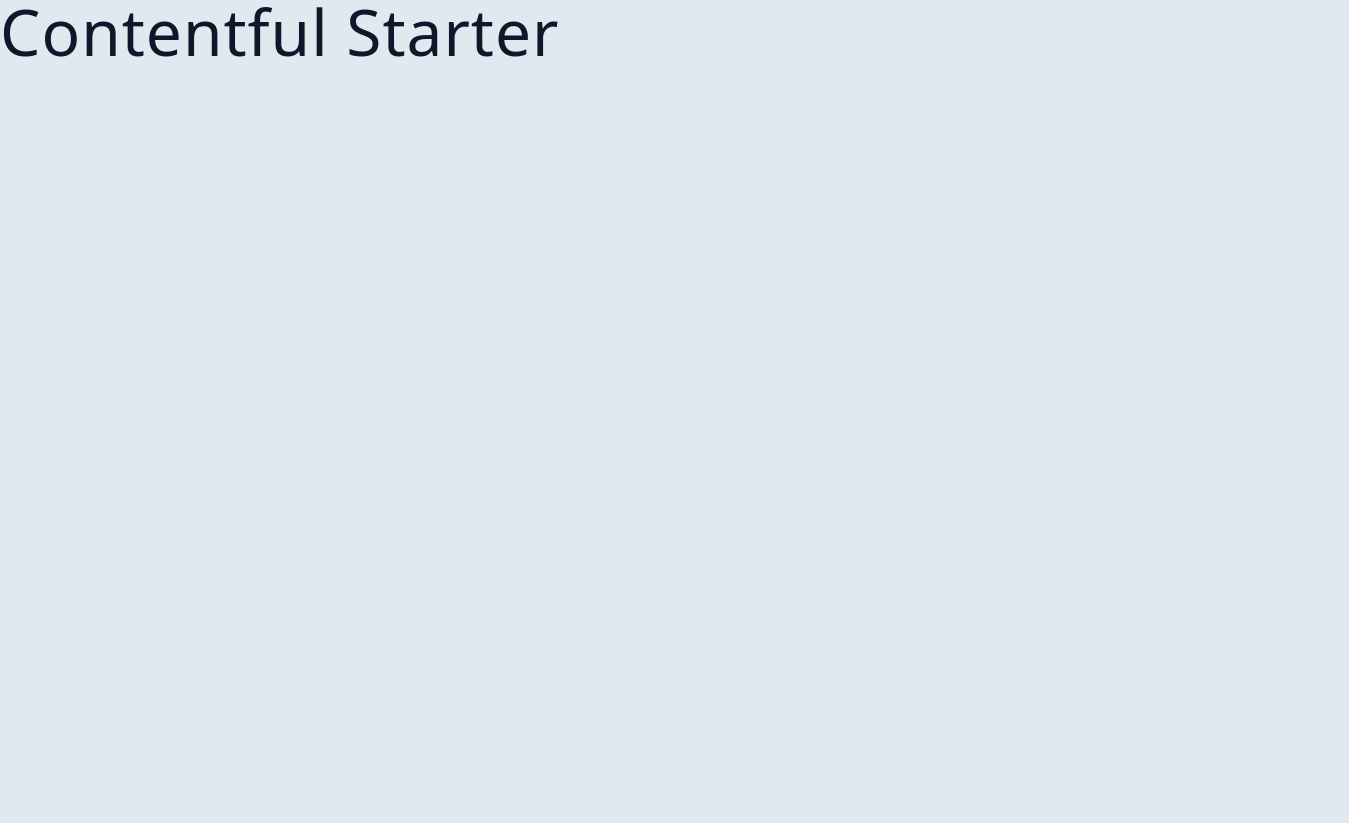
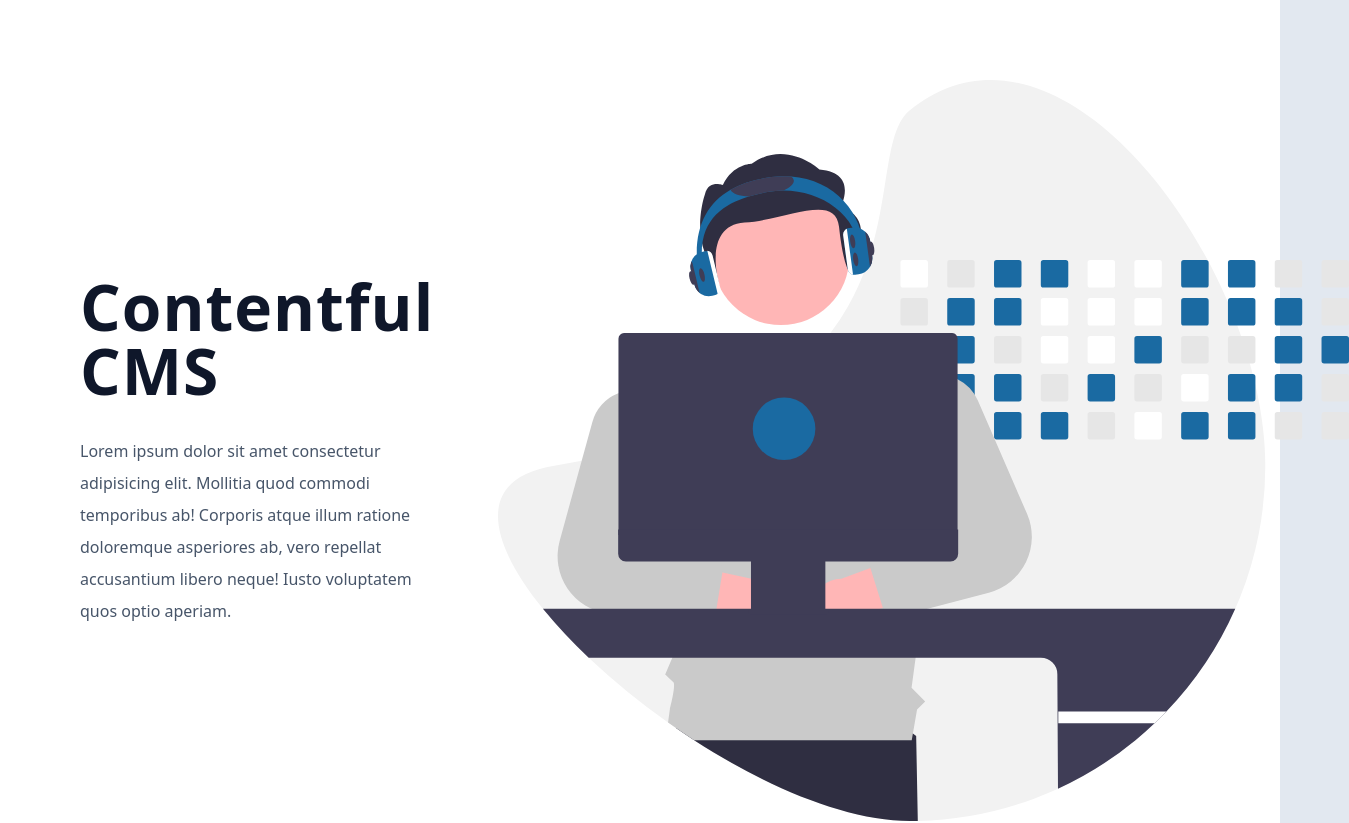
Before and after one commit to matthewcordaro/Portfolio-React-Contentful-CMS, a React (Vite) app: page / in a window 1280 px wide. Shown: the top 823 px of the page, 1349 px wide, since content can reach past the window. Before the commit the page ends 800 px from the top, so only its background shows below. Built offline with nearby package versions, Linux system fonts and the light colour scheme.

Commit message:
add Hero and Projects components to App.jsx

```diff
--- a/src/App.jsx
+++ b/src/App.jsx
@@ -1,4 +1,12 @@
+import Projects from "./Projects"
+import Hero from "./Hero"
+
 const App = () => {
-  return <h1>Contentful Starter</h1>;
-};
-export default App;
+  return (
+    <main>
+      <Hero />
+      <Projects />
+    </main>
+  )
+}
+export default App
```
